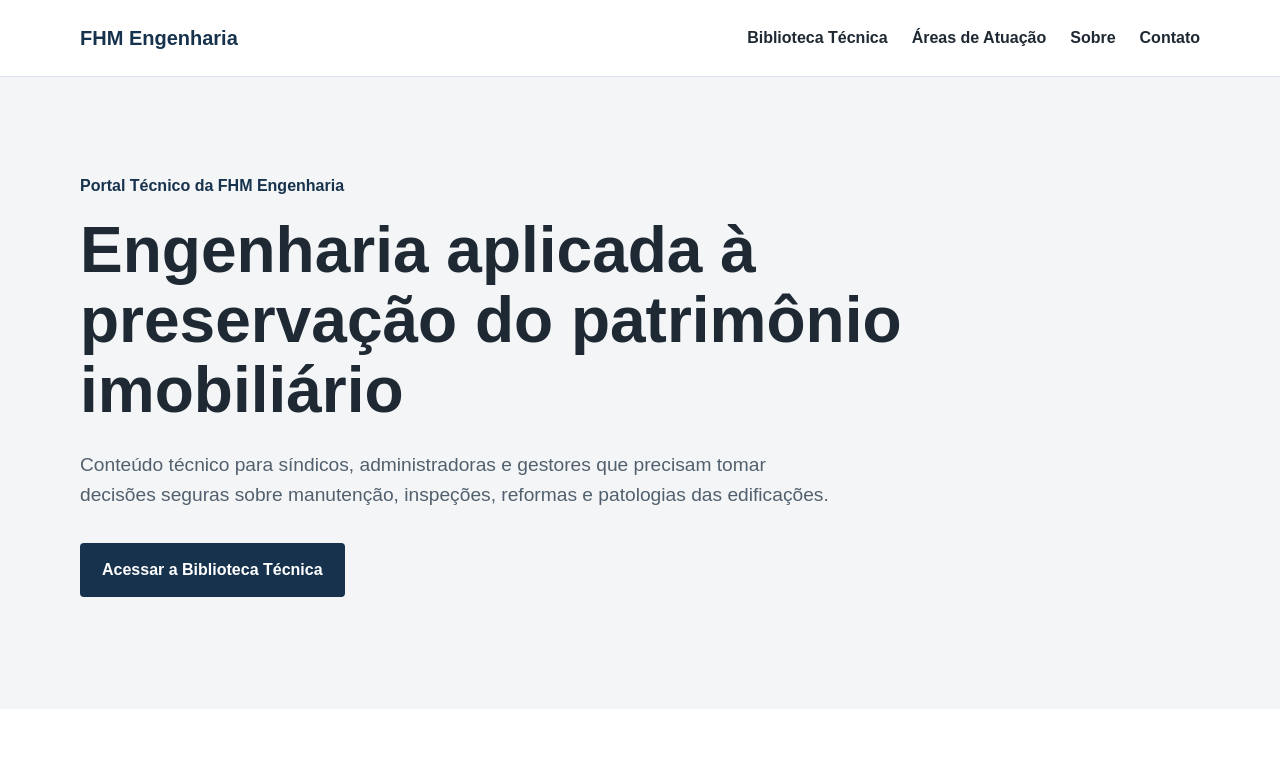
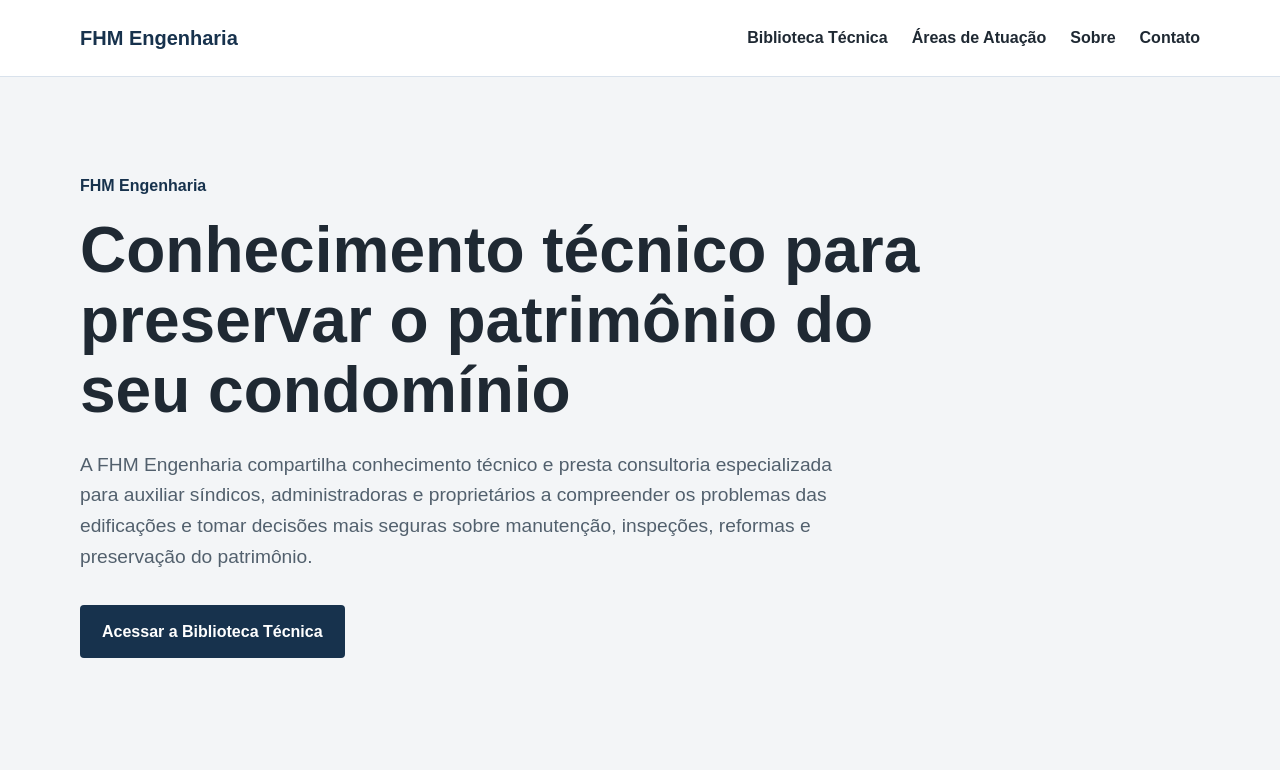
Before and after one commit to fhmengenharia-br/portal-tecnico, an Eleventy site: page src/index.md in a window 1280 px wide. Shown: the top 778 px of the page. Built offline with nearby package versions, Linux system fonts and the light colour scheme; Eleventy itself is replaced by a stand-in of ours; files that its build step writes are made by us from their sources.

Commit message:
OS-001 | Atualização do Hero da Home

```diff
--- a/src/index.md
+++ b/src/index.md
@@ -6,14 +6,12 @@ description: Conhecimento técnico sobre manutenção predial, inspeção predia
 
 <section class="hero">
   <div class="container">
-    <p class="eyebrow">Portal Técnico da FHM Engenharia</p>
+    <p class="eyebrow">FHM Engenharia</p>
 
-    <h1>Engenharia aplicada à preservação do patrimônio imobiliário</h1>
+    <h1>Conhecimento técnico para preservar o patrimônio do seu condomínio</h1>
 
     <p class="hero-text">
-      Conteúdo técnico para síndicos, administradoras e gestores que precisam
-      tomar decisões seguras sobre manutenção, inspeções, reformas e patologias
-      das edificações.
+      A FHM Engenharia compartilha conhecimento técnico e presta consultoria especializada para auxiliar síndicos, administradoras e proprietários a compreender os problemas das edificações e tomar decisões mais seguras sobre manutenção, inspeções, reformas e preservação do patrimônio.
     </p>
 
     <a class="button" href="/biblioteca-tecnica/">
```
